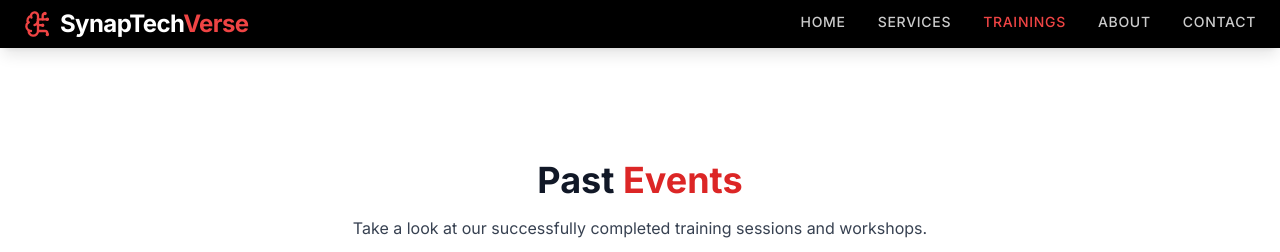
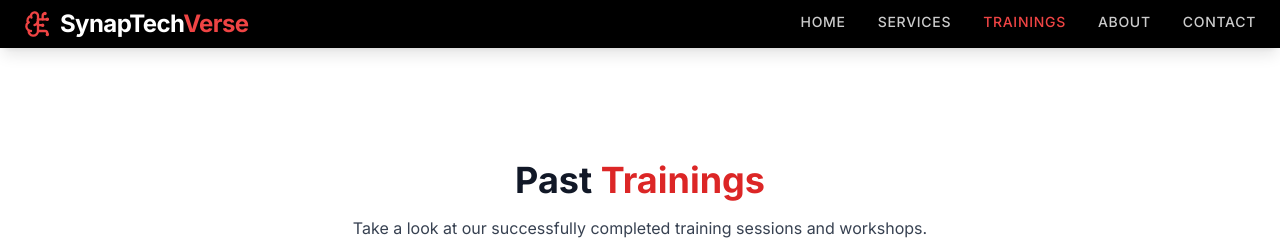
Before and after one commit to sagarkawad/synap-website, a React (Vite) app: page /trainings in a window 1280 px wide. Shown: the top 252 px of the page. Built offline with nearby package versions, Linux system fonts and the light colour scheme.

Commit message:
Update Trainings page with past events

```diff
--- a/src/pages/Trainings.tsx
+++ b/src/pages/Trainings.tsx
@@ -124,7 +124,7 @@ const Trainings: React.FC = () => {
         <div className="container mx-auto px-4 md:px-6">
           <div className="text-center mb-16">
             <h2 className="text-3xl md:text-4xl font-bold mb-4">
-              Past <span className="text-red-600">Events</span>
+              Past <span className="text-red-600">Trainings</span>
             </h2>
             <p className="text-gray-700 max-w-3xl mx-auto">
               Take a look at our successfully completed training sessions and workshops.
```
